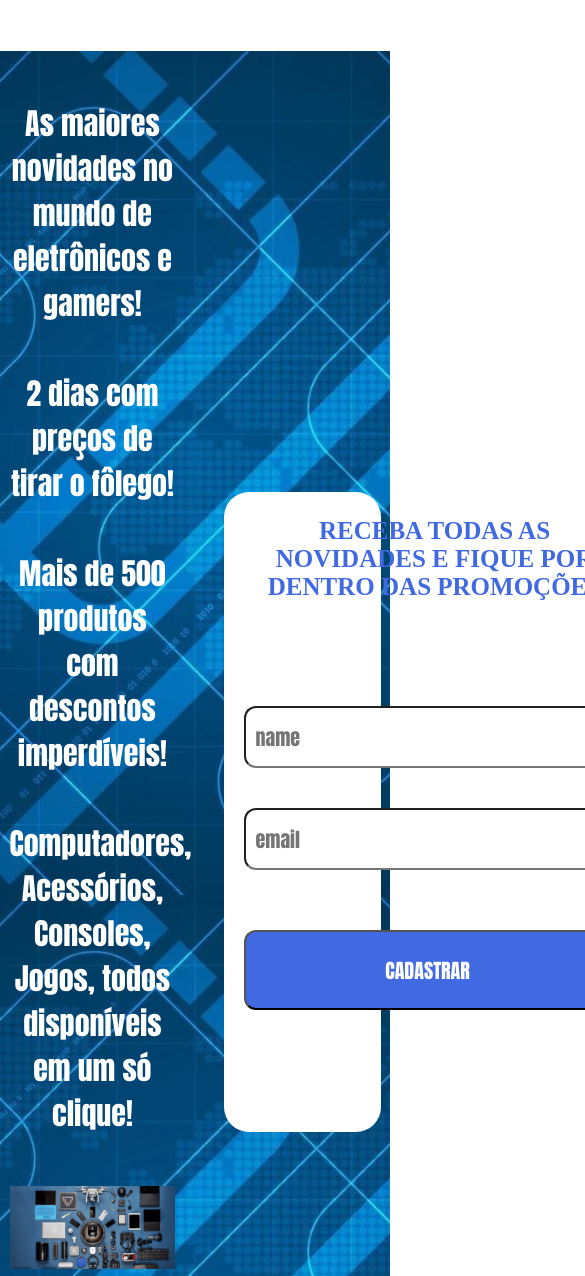
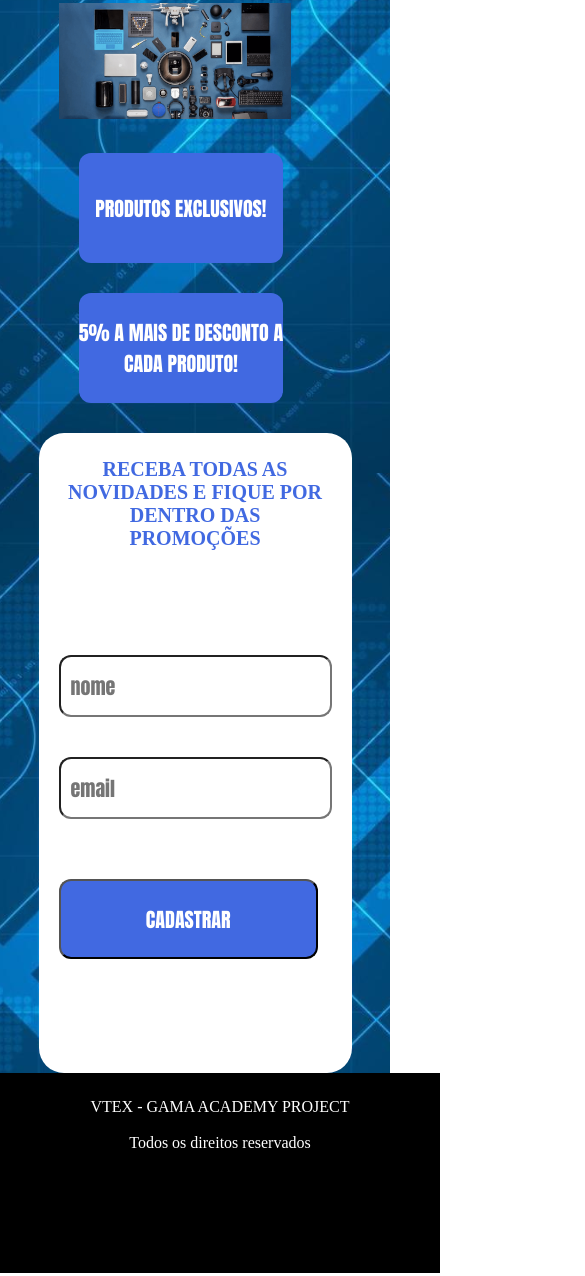
Before and after one commit to caru-marques/landing-page-vtex, a plain HTML site: page index.html in a window 390 px wide. Shown: the part 624-1900 px from the top of the page, 585 px wide, since content can reach past the window. Drawn offline with Linux system fonts and the light colour scheme.

Commit message:
last change today

```diff
--- a/css/style.css
+++ b/css/style.css
@@ -15,6 +15,7 @@ html {
 }
 
 .image-container {
+    padding: 10px;
     width: 50%;
     display: flex;
     flex-direction: column;
@@ -33,6 +34,7 @@ html {
 .background-section-two {
     width: auto;
     height:auto;
+    align-items: center;
     background-image: url(../assets/bg3.jpg);
     background-attachment: fixed;
     background-size: cover;
@@ -107,7 +109,7 @@ form {
 .botao {
     margin-top: 30px;
     height: 3rem;
-    width: 23rem;
+    width: 95%;
     font-weight: 200;
     background-size: cover;
 }
@@ -115,7 +117,7 @@ form {
 .submit {
     margin-top: 50px;
     height: 5rem;
-    width: 23rem;
+    width: 95%;
     background-size: cover;
     background-color: #4169E1;
     color: #fff;
@@ -136,3 +138,53 @@ footer {
     background-color: #000;
     color: #fff;
 }
+
+@media (max-width: 768px) {
+    .background-section-two {
+    width: 100%;
+    display: flex;
+    flex-direction: column;
+    }
+    .image-container {
+        width: 70%;
+        align-items: center;
+    }
+    .card-container {
+        background-color: #fff;
+        width: 70%;
+        border-radius: 25px;
+        height: 600px;
+    }
+    .botao {
+        margin-top: 30px;
+        height: 3rem;
+        width: 95%;
+        font-weight: 200;
+        background-size: cover;
+    }
+
+    .submit {
+        margin-top: 50px;
+        height: 5rem;
+        width: 95%;
+        background-size: cover;
+        background-color: #4169E1;
+        color: #fff;
+    }
+
+    .titulo {
+        font-size: 16px;
+    }
+
+    .info {
+        font-size: 20px;
+    }
+
+    .cadastro {
+        font-size: 20px;
+    }
+
+    .background-section-one {
+        height: 30vh;
+    }
+}
--- a/index.html
+++ b/index.html
@@ -35,7 +35,7 @@
             <div id="content">
                 <form id="form">
                     <p class="cadastro">RECEBA TODAS AS NOVIDADES E FIQUE POR DENTRO DAS PROMOÇÕES</p>
-                    <input class="botao" type="text" placeholder="name" id="nome">
+                    <input class="botao" type="text" placeholder="nome" id="nome">
                     <input class="botao" type="text" placeholder="email" id="email">
                     <input class="submit" type="submit" value="CADASTRAR">
                 </form>
```
